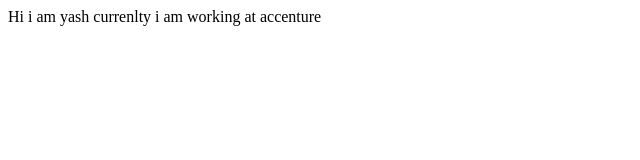
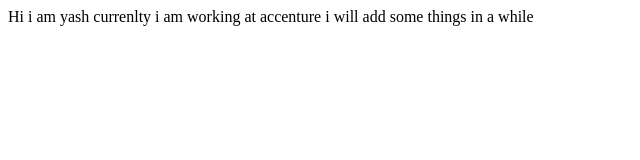
Before and after one commit to yashpatidar17/yashpatidar-demo-portfolio, a plain HTML site: page index.html in a window 1280 px wide. Shown: the whole page, without its empty margins (0-640 px from the left). Drawn offline with Linux system fonts and the light colour scheme.

Commit message:
created a branch

```diff
--- a/index.html
+++ b/index.html
@@ -9,5 +9,6 @@
 <body>
     Hi i am yash
     currenlty i am working at accenture
+    i will add some things in a while
 </body>
 </html>
```
